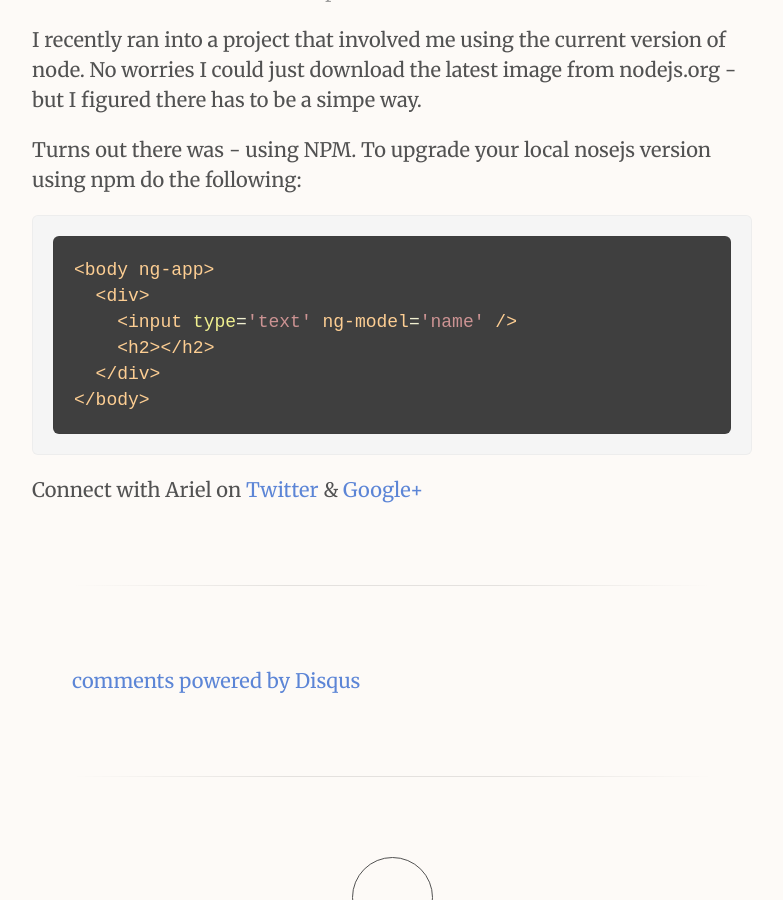
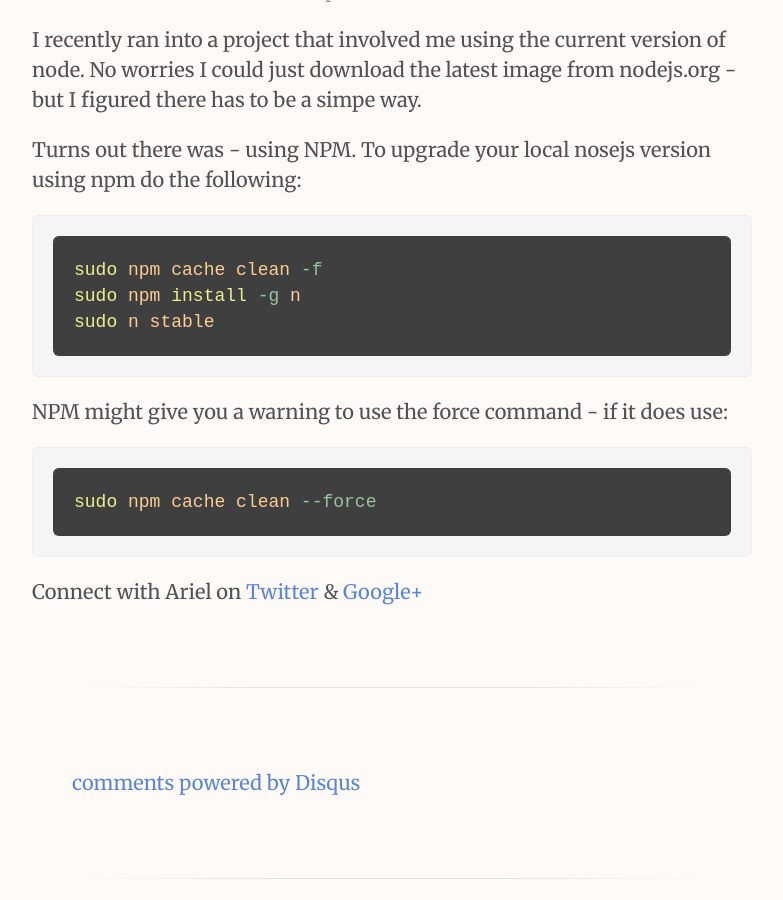
Before and after one commit to ArielSaldana/arielsaldana.github.io, a Jekyll site: the page built from _posts/2015-09-23-upgrading-node-and-npm-to-the-latest-version.md, in a window 1280 px wide and 900 px high, scrolled down 571 px. Shown: the whole window, without its empty margins (248-1031 px from the left). Built offline with Jekyll 4.4.1, drawn with Linux system fonts in a browser that asks for light colours; Markdown is read by kramdown in place of the engine named in the settings; comment, search, counter and statistics services are not loaded.

Commit message:
Update 2015-09-23-upgrading-node-and-npm-to-the-latest-version.md

````diff
--- a/_posts/2015-09-23-upgrading-node-and-npm-to-the-latest-version.md
+++ b/_posts/2015-09-23-upgrading-node-and-npm-to-the-latest-version.md
@@ -13,15 +13,16 @@
 
 Turns out there was - using NPM. To upgrade your local nosejs version using npm do the following:
 
+```sh
+sudo npm cache clean -f
+sudo npm install -g n
+sudo n stable
+```
 
+NPM might give you a warning to use the force command - if it does use:
 
 ```sh
-<body ng-app>
-  <div>
-    <input type='text' ng-model='name' />
-    <h2>{{name}}</h2>
-  </div>
-</body>
+sudo npm cache clean --force
 ```
 
 Connect with Ariel on [Twitter](https://twitter.com/yerariel) & <a rel="author" href="https://plus.google.com/+ArielSal"> Google+ </a>
````
